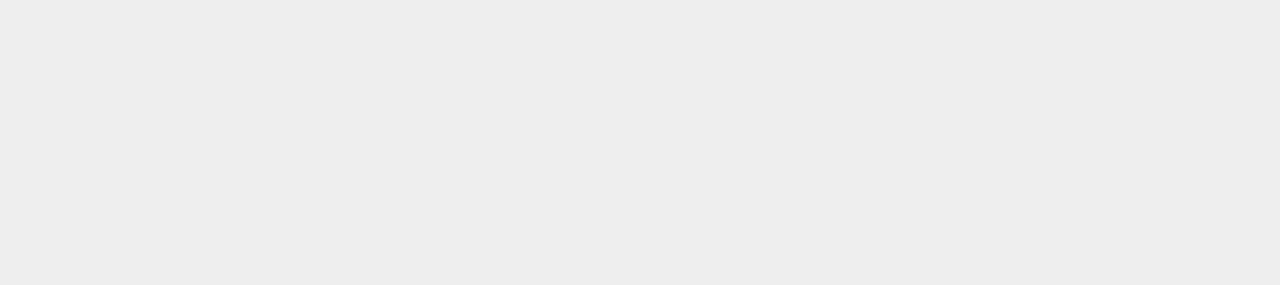
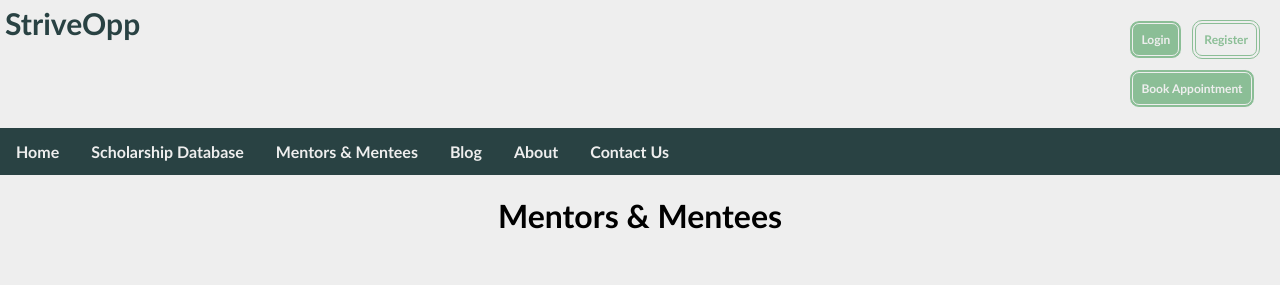
Before and after one commit to nvargas210680/StriveOpp, a React (Create React App) app in the folder client/: page /mentorship in a window 1280 px wide. Before the commit this address had no page. Shown: the top 285 px of the page. Built offline with nearby package versions, Linux system fonts and the light colour scheme.

Commit message:
created the mentorship page for the match system

```diff
--- a/client/src/App.js
+++ b/client/src/App.js
@@ -12,6 +12,7 @@ import Scholarships from './Pages/Scholarship';
 import Contact from './Pages/Contact';
 import About from './Pages/About';
 import Team from './Pages/Team';
+import Mentorship from './Pages/Mentorship';
 
 function App() {
   return (
@@ -26,6 +27,7 @@ function App() {
         <Route path="/contact" element={<Contact />} />
         <Route path="/about" element={<About />} />
         <Route path="/team" element={<Team />} />
+        <Route path="/mentorship" element={<Mentorship />} />
       </Route>
     </Routes>
     </>
--- /dev/null
+++ b/client/src/Pages/Mentorship.js
@@ -0,0 +1,7 @@
+export default function Mentorship(){
+    return(
+        <>
+        <h1>Mentors & Mentees</h1>
+        </>
+    )
+}
--- a/client/src/Pages/navbar.js
+++ b/client/src/Pages/navbar.js
@@ -3,6 +3,7 @@ export default function NavigationBar(){
     <ul className="navbar">
         <li><a href="/">Home</a></li>
         <li><a href="/scholarships">Scholarship Database</a></li>
+        <li><a href="/mentorship">Mentors & Mentees</a></li>
         <li><a href="/blog">Blog</a></li>
         <li><a href="/about">About</a></li>
         <li><a href="/contact">Contact Us</a></li>
```
